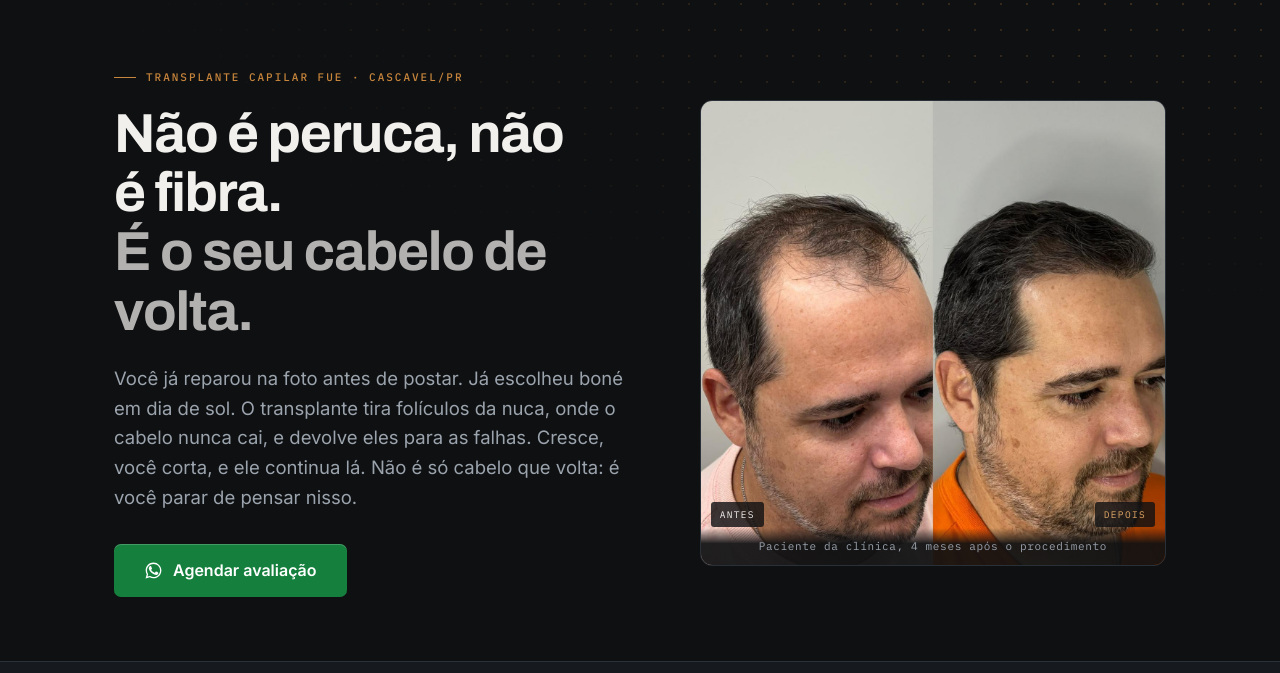
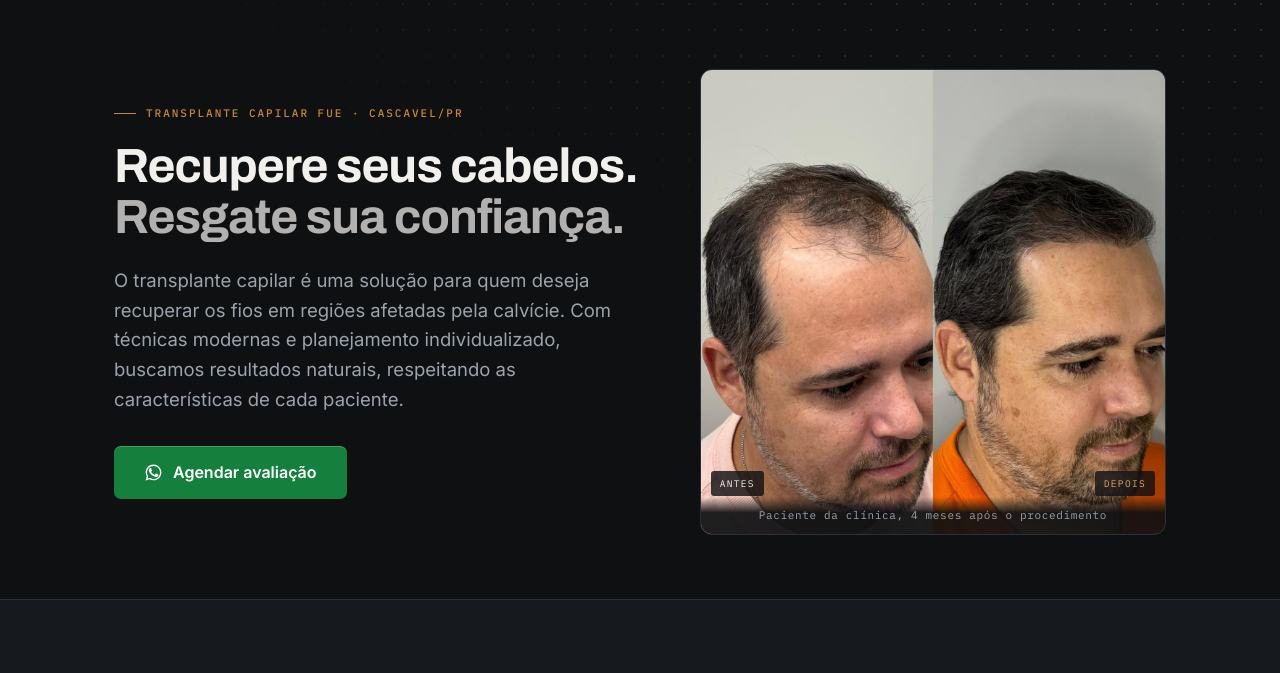
Before and after one commit to TomasBalestrin/transplantecapilar, a plain HTML site: page index.html in a window 1280 px wide. Shown: the part 86-759 px from the top of the page. Drawn offline with Linux system fonts and the light colour scheme.

Commit message:
Usa a headline e o subtítulo definidos pela clínica
Hero passa a "Recupere seus cabelos. Resgate sua confiança." com o
texto de apoio enviado pela Carol, conforme decisão da clínica.

Cada frase da headline ocupa uma linha própria, como foi escrita.
Em telas abaixo de 560px a quebra volta a ser automática para não
estourar a largura.

```diff
--- a/index.html
+++ b/index.html
@@ -142,7 +142,9 @@ header{
   .hero-case{order:1}                   /* imagem primeiro */
 }
 
-h1{font-size:clamp(33px,5vw,55px);max-width:14ch}
+h1{font-size:clamp(30px,4.2vw,48px);max-width:none}
+.h1-line{display:block;white-space:nowrap}
+@media(max-width:560px){.h1-line{white-space:normal}}
 @media(max-width:900px){h1{max-width:none}}
 h1 em{font-style:normal;color:var(--paper);display:block;opacity:.72}
 .hero-sub{font-size:clamp(16px,2vw,18.5px);color:var(--mute);margin-top:22px;max-width:50ch}
@@ -304,12 +306,11 @@ footer{background:var(--ink-2);border-top:1px solid var(--line);padding:52px 0 1
   <div class="wrap hero-grid">
     <div>
       <div class="eyebrow">Transplante capilar FUE · Cascavel/PR</div>
-      <h1>Não é peruca, não é fibra.<em>É o seu cabelo de volta.</em></h1>
+      <h1><span class="h1-line">Recupere seus cabelos.</span><em class="h1-line">Resgate sua confiança.</em></h1>
       <p class="hero-sub">
-        Você já reparou na foto antes de postar. Já escolheu boné em dia de sol.
-        O transplante tira folículos da nuca, onde o cabelo nunca cai, e devolve eles
-        para as falhas. Cresce, você corta, e ele continua lá. Não é só cabelo que
-        volta: é você parar de pensar nisso.
+        O transplante capilar é uma solução para quem deseja recuperar os fios em regiões
+        afetadas pela calvície. Com técnicas modernas e planejamento individualizado,
+        buscamos resultados naturais, respeitando as características de cada paciente.
       </p>
       <div class="hero-cta">
         <a class="btn btn-main" data-wa="hero">
```
